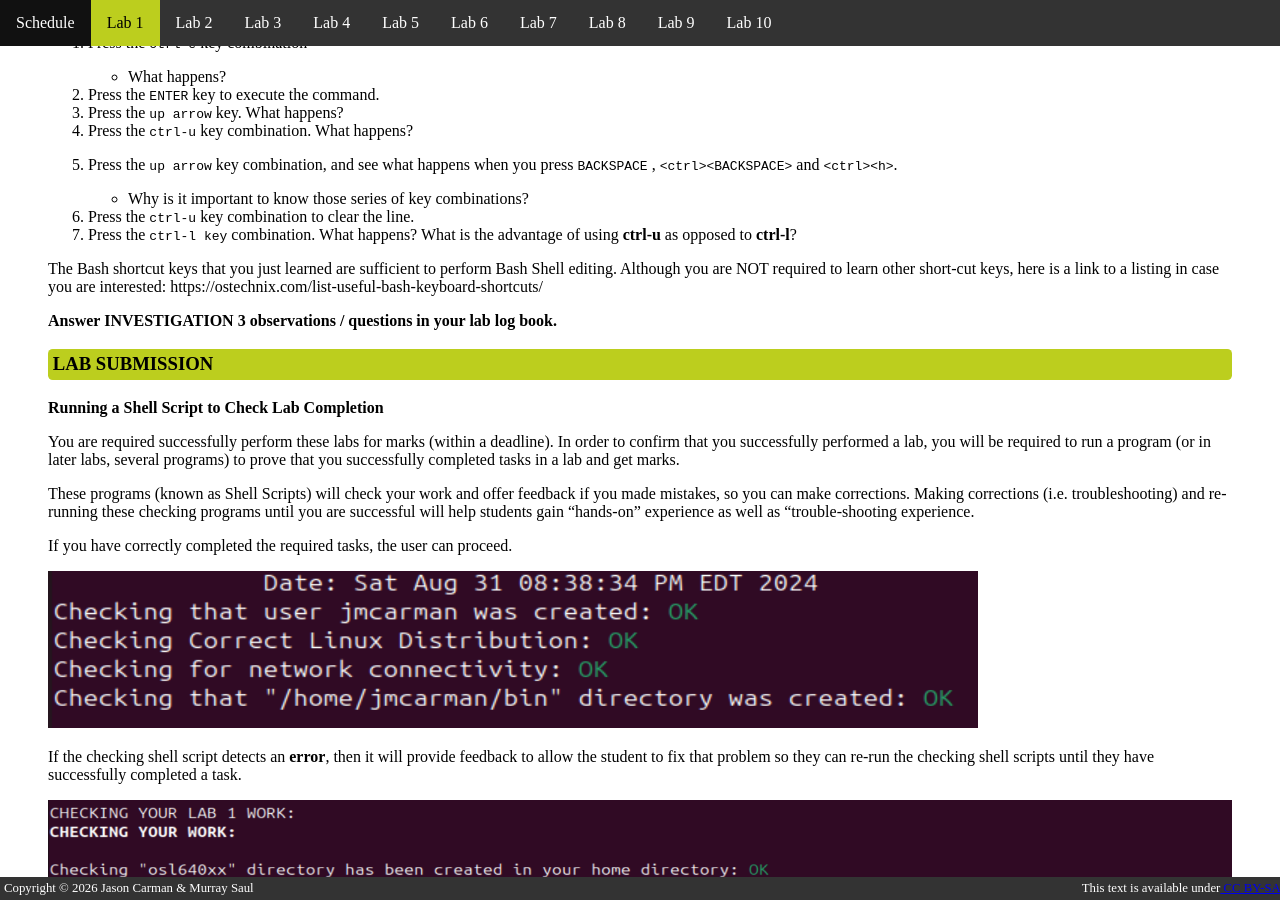
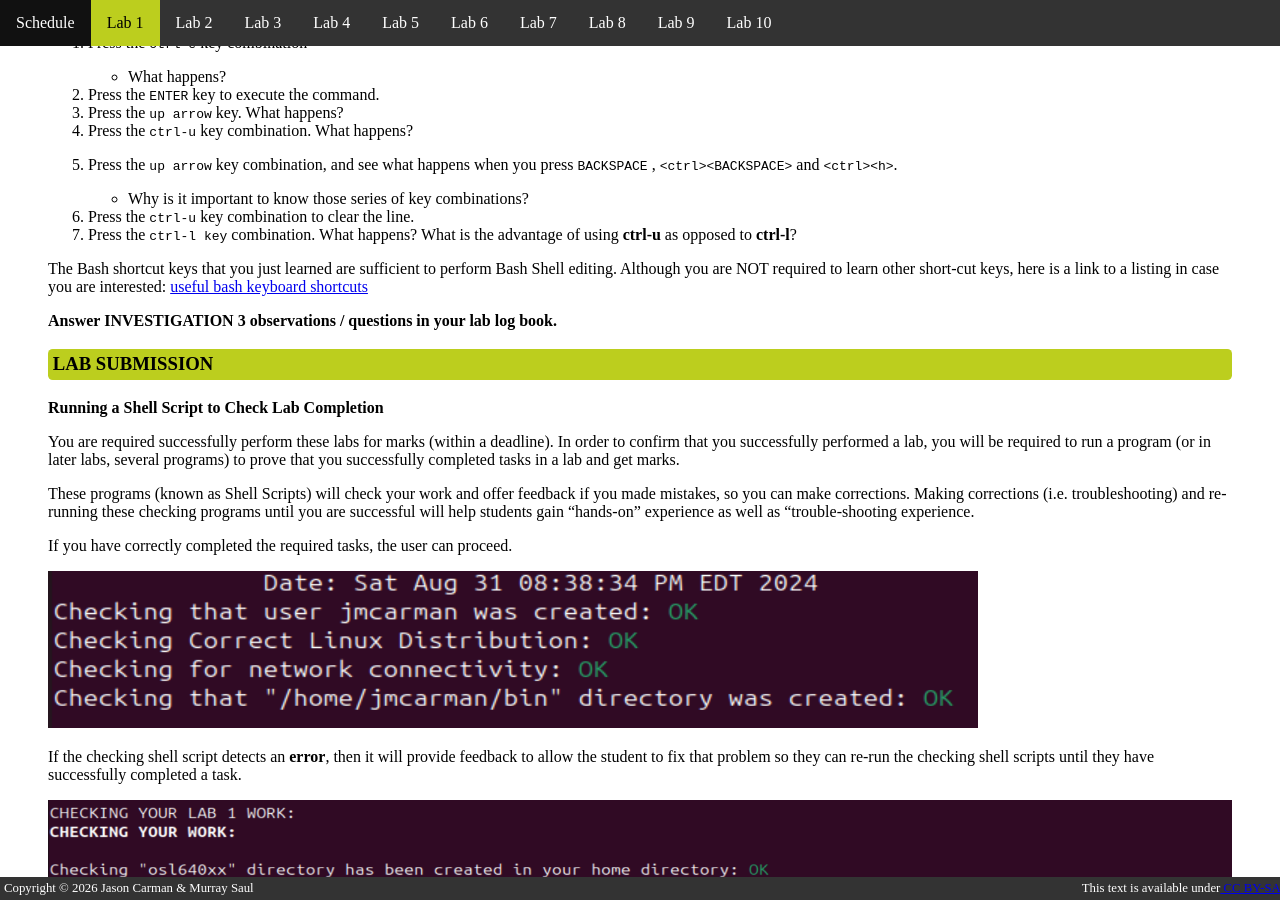
Before and after one commit to jmcarman/lin1.github.io, a Jekyll site: the page built from lab1.md, in a window 1280 px wide and 900 px high, scrolled down 15596 px. Built offline with Jekyll 4.4.1, drawn with Linux system fonts in a browser that asks for light colours; part of the change alters nothing that is shown.

Commit message:
Lab 1: Fixed some formatting issues.

```diff
--- a/lab1.md
+++ b/lab1.md
@@ -601,7 +601,7 @@ cd /bin
 
    - **NOTE:** To make **alt-f** key work when use the **GRAPHICAL Windows SSH Client application**, select **Edit -> Settings -> Keyboard**, and select the checkbox **Use ALT as Meta key (and Escape).**
 
-![To make alt-f key work, select Edit -> Settings -> Keyboard, and select the checkbox Use ALT as Meta key (and Escape).](/img/Meta-key.png 'To make alt-f key work, select Edit -> Settings -> Keyboard, and select the checkbox Use ALT as Meta key (and Escape).')
+![To make alt-f key work, select Edit -> Settings -> Keyboard, and select the checkbox Use ALT as Meta key (and Escape).](/img/Meta-key.png)
 
 3. Press the `alt-f` key combination two times
 
@@ -611,7 +611,7 @@ cd /bin
 
    - (OPTION+left-arrow for Mac OSx).
 
-![Ctrl-b](/img/Ctrl-b.png 'Ctrl B')
+![Ctrl-b](/img/Ctrl-b.png)
 
 - **alt-b** moves one word backwards for Windows OS
 
@@ -619,7 +619,7 @@ cd /bin
 
 - What happens?
 
-![Ctrl W](/img/Ctrl-w.png 'Ctrl W')
+![Ctrl W](/img/Ctrl-w.png)
 
 - **ctrl-w** deletes a word to left of the cursor.
 
@@ -643,7 +643,7 @@ cd /bin
 12. Press the `ctrl-u` key combination to clear the line.
 13. Press the `ctrl-l key` combination. What happens? What is the advantage of using **ctrl-u** as opposed to **ctrl-l**?
 
-The Bash shortcut keys that you just learned are sufficient to perform Bash Shell editing. Although you are NOT required to learn other short-cut keys, here is a link to a listing in case you are interested: https://ostechnix.com/list-useful-bash-keyboard-shortcuts/
+The Bash shortcut keys that you just learned are sufficient to perform Bash Shell editing. Although you are NOT required to learn other short-cut keys, here is a link to a listing in case you are interested: [useful bash keyboard shortcuts](https://ostechnix.com/list-useful-bash-keyboard-shortcuts/)
 
 **Answer INVESTIGATION 3 observations / questions in your lab log book.**
 
```
